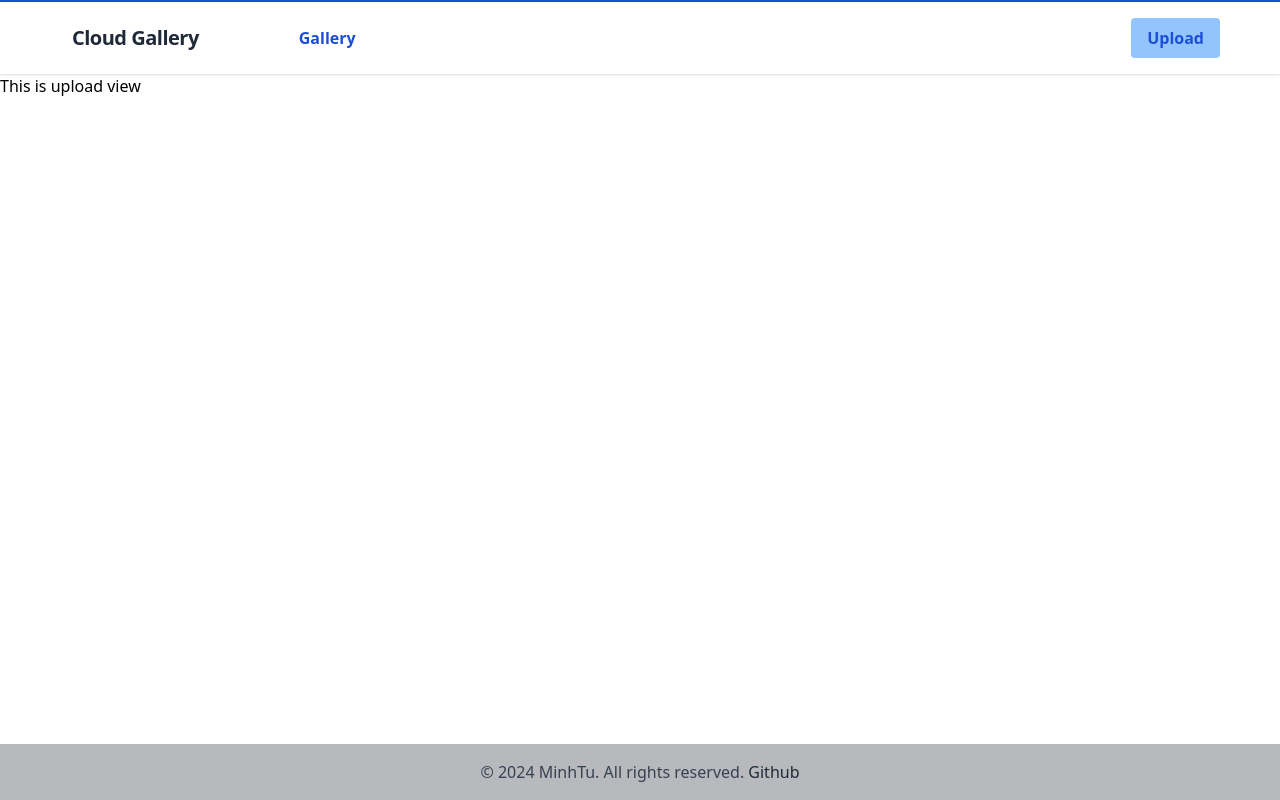
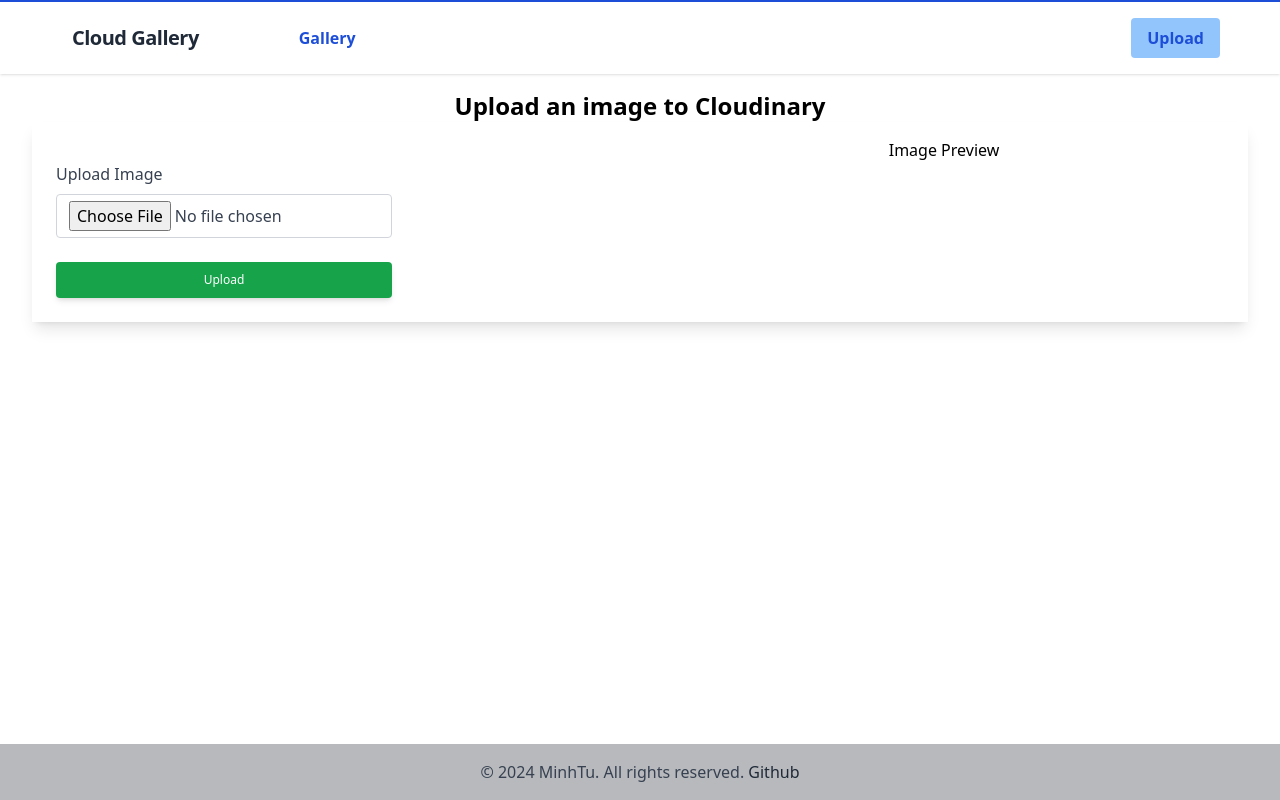
Before and after one commit to tu1511/Cloud_Gallery, a Vue app in the folder frontend/: page /upload in a window 1280 px wide. Built offline with nearby package versions, Linux system fonts and the light colour scheme.

Commit message:
update Interface

```diff
--- a/frontend/src/App.vue
+++ b/frontend/src/App.vue
@@ -7,7 +7,7 @@
 <template>
   <div class="flex flex-col h-screen">
     <SiteNavbar />
-    <main class="flex-grow">
+    <main class="flex-grow flex justify-center">
         <RouterView />
     </main>
     <SiteFooter />
--- a/frontend/src/views/UploadView.vue
+++ b/frontend/src/views/UploadView.vue
@@ -1,5 +1,38 @@
 <template>
-  <div>
-    <h1>This is upload view</h1>
+  <div class="container px-8 mb-4">
+    <h2 class="text-2xl font-semibold text-center mt-4">
+      Upload an image to Cloudinary
+    </h2>
+    <div class="gird md:grid-cols-6 grid-cols-1">
+      <div class="md:col-start-2 md:col-span-4 shadow-lg">
+        <div class="grid md:grid-cols-2 grid-cols-1">
+          <div class="blog p-6 rounded-lg bg-white max-w-sm mt-4">
+            <form>
+                <div class="form-group mb-6">
+                  <div>
+                    <label for="file-input" class="form-label inline-block mb-2 text-gray-700">Upload Image</label>
+                    <input type="file" id="file-input" class="form-control block w-full px-3 py-1.5 text-base font-normal text-gray-700 border border-solid border-gray-300 rounded"
+                    accept="image/png, image/jpg, image/jpeg" />
+                  </div>
+                </div>
+                <button class="w-full px-6 py-2.5 bg-green-600 text-white font-medium text-xs rounded shadow-md"
+                style="submit" @click.prevent="submitUpload">Upload</button>
+            </form>
+          </div>
+          <!-- Image Preview -->
+          <div class="p-4">
+            <h3 class="text-semibold text-center mb-2">Image Preview</h3>
+          </div>
+        </div>
+      </div>
+    </div>
   </div>
 </template>
+
+<script setup>
+    // get image preview
+
+    // submit upload
+
+    // uploadImage connect  with upload API
+</script>
```
